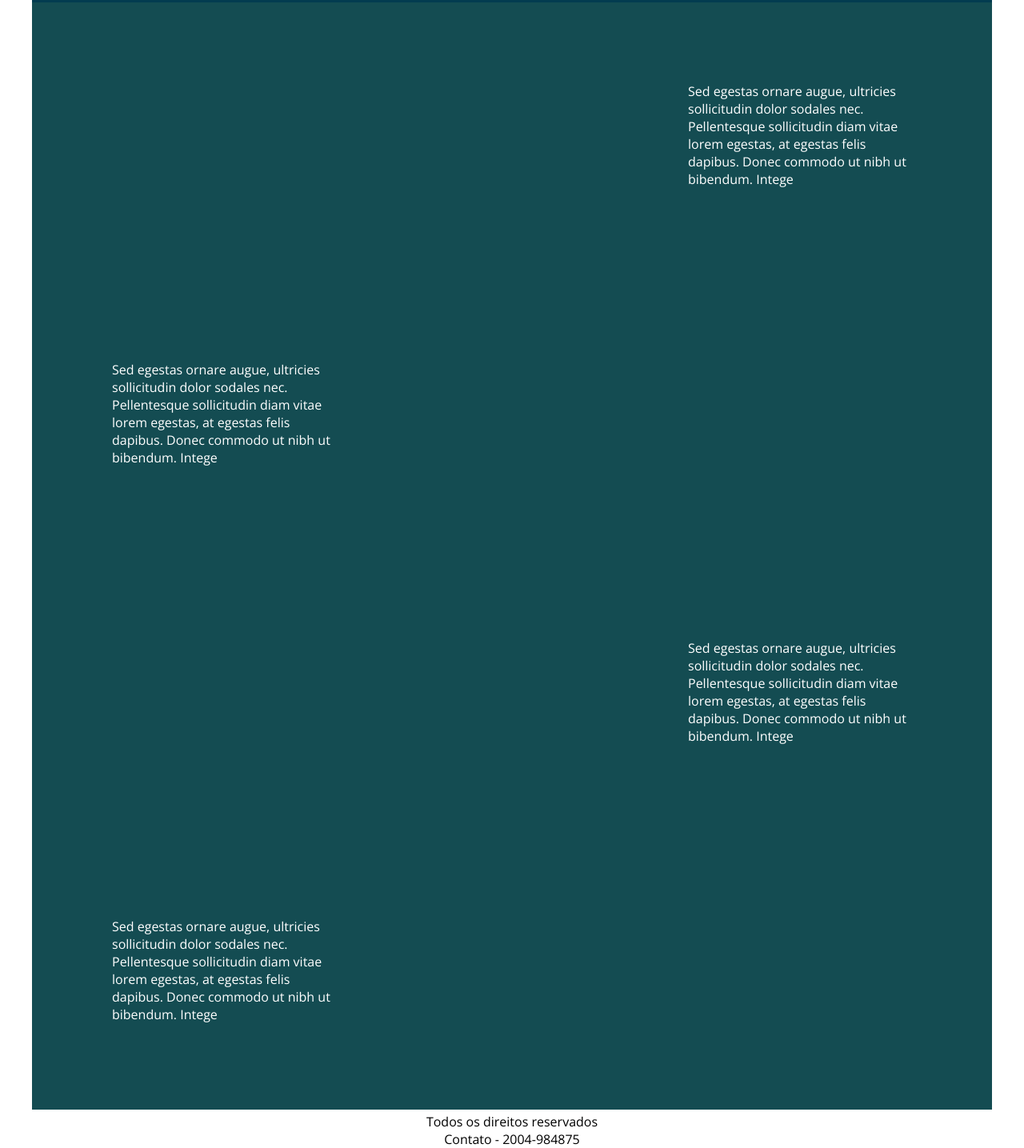
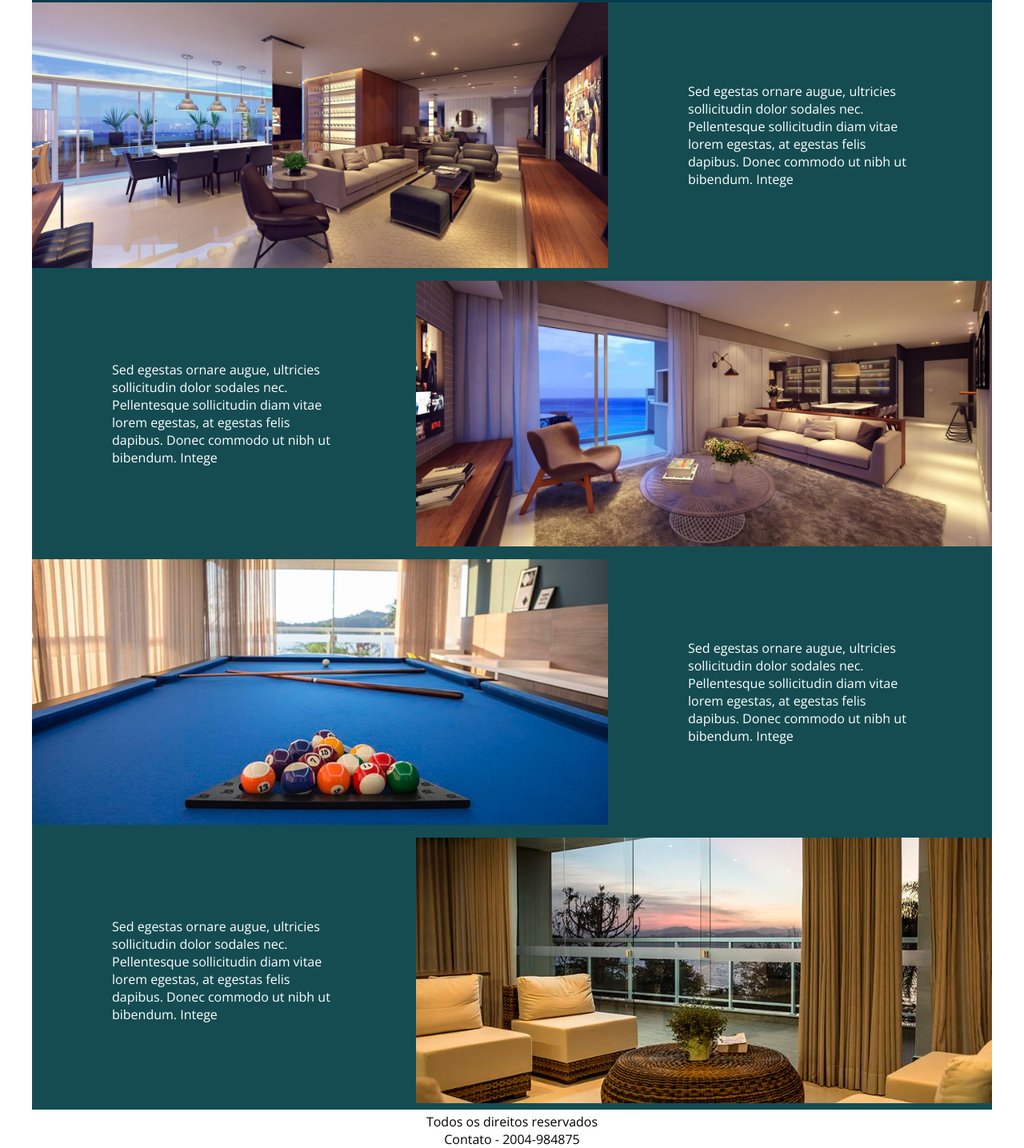
Before and after one commit to zGabrielyZ/Projeto_Curso1, a plain HTML site: page index.html in a window 1280 px wide. Shown: the part 1124-2559 px from the top of the page at 80% size. Drawn offline with nearby package versions, Linux system fonts and the light colour scheme.

Commit message:
Update index.html

```diff
--- a/index.html
+++ b/index.html
@@ -69,7 +69,7 @@
         <div class="container">
 
             <div class="flex-mosaico">
-                <div style="background-image: url(../images/mosaico1.jpg);" class="item1-mosaico"></div>
+                <div style="background-image: url(mosaico1.jpg);" class="item1-mosaico"></div>
                 <div class="item2-mosaico">
                     <p>Sed egestas ornare augue, ultricies sollicitudin dolor sodales nec. Pellentesque sollicitudin diam vitae lorem egestas, at egestas felis dapibus. Donec commodo ut nibh ut bibendum. Intege</p>
                 </div><!--item2-mosaico-->
@@ -77,7 +77,7 @@
             </div><!--flex-mosaico-->
 
             <div class="flex-mosaico">
-                <div  style="background-image: url(../images/mosaico2.jpg); order: 2;" class="item1-mosaico"></div>
+                <div  style="background-image: url(mosaico2.jpg); order: 2;" class="item1-mosaico"></div>
                 <div class="item2-mosaico" style="order:1;">
                     <p>Sed egestas ornare augue, ultricies sollicitudin dolor sodales nec. Pellentesque sollicitudin diam vitae lorem egestas, at egestas felis dapibus. Donec commodo ut nibh ut bibendum. Intege</p>
                 </div><!--item2-mosaico-->
@@ -85,7 +85,7 @@
             </div><!--flex-mosaico-->
 
             <div class="flex-mosaico">
-                <div style="background-image: url(../images/mosaico3.jpg);" class="item1-mosaico"></div>
+                <div style="background-image: url(mosaico3.jpg);" class="item1-mosaico"></div>
                 <div class="item2-mosaico">
                     <p>Sed egestas ornare augue, ultricies sollicitudin dolor sodales nec. Pellentesque sollicitudin diam vitae lorem egestas, at egestas felis dapibus. Donec commodo ut nibh ut bibendum. Intege</p>
                 </div><!--item2-mosaico-->
@@ -93,7 +93,7 @@
             </div><!--flex-mosaico-->
 
             <div class="flex-mosaico">
-                <div  style="background-image: url(../images/mosaico4.jpg); order: 2;" class="item1-mosaico"></div>
+                <div  style="background-image: url(mosaico4.jpg); order: 2;" class="item1-mosaico"></div>
                 <div class="item2-mosaico" style="order:1;">
                     <p>Sed egestas ornare augue, ultricies sollicitudin dolor sodales nec. Pellentesque sollicitudin diam vitae lorem egestas, at egestas felis dapibus. Donec commodo ut nibh ut bibendum. Intege</p>
                 </div><!--item2-mosaico-->
```
